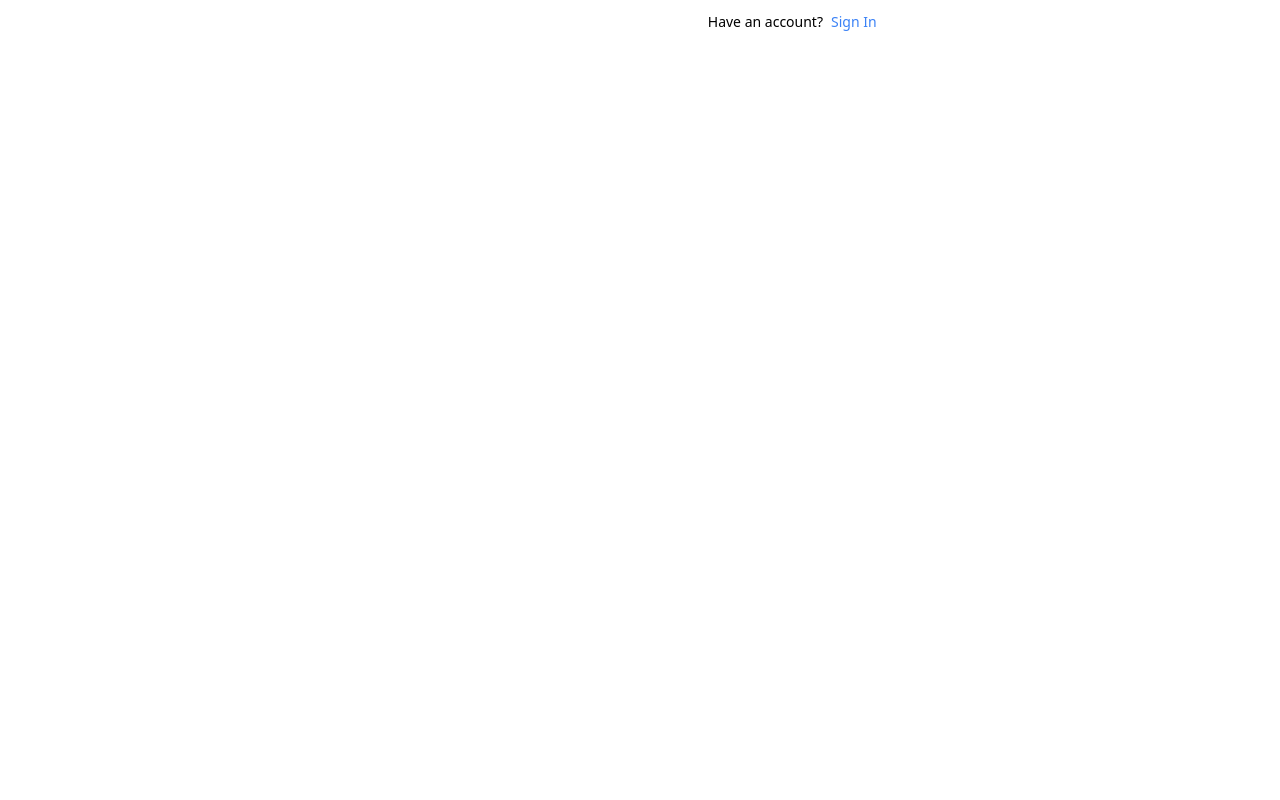
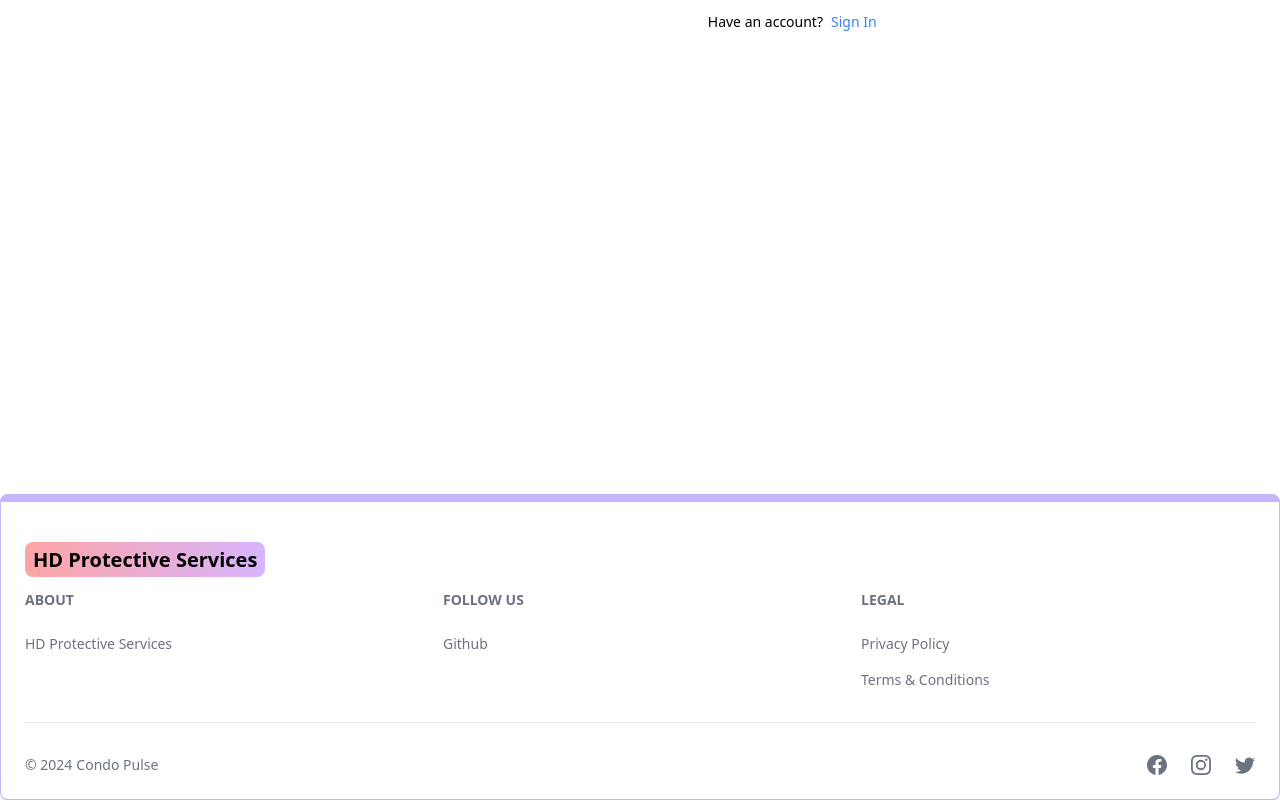
Before and after one commit to charanreddy24/condo-pulse-repo, a React (Vite) app in the folder client/: page /sign-up in a window 1280 px wide. Shown: the part 466-1266 px from the top of the page. Before the commit the page ends 960 px from the top, so only its background shows below. Built offline with nearby package versions, Linux system fonts and the light colour scheme.

Commit message:
Footer component

```diff
--- a/client/src/App.jsx
+++ b/client/src/App.jsx
@@ -6,6 +6,7 @@
 import SignIn from "/src/pages/sign-in/SignIn.jsx";
 import SignUp from "/src/pages/sign-up/SignUp.jsx";
 import NavbarHeader from "/src/components/NavbarHeader.jsx";
+import FooterComponent from "/src/components/FooterComponent.jsx";
 
 export default function App() {
   return (
@@ -18,6 +19,7 @@
         <Route path="/sign-in" element={<SignIn />} />
         <Route path="/sign-up" element={<SignUp />} />
       </Routes>
+      <FooterComponent />
     </BrowserRouter>
   );
 }
--- /dev/null
+++ b/client/src/components/FooterComponent.jsx
@@ -0,0 +1,64 @@
+import {Footer} from 'flowbite-react';
+import { Link, useLocation } from "react-router-dom";
+import {BsFacebook, BsInstagram, BsTwitter} from 'react-icons/bs';
+
+export default function FooterComponent(){
+   return(
+      <Footer container className='border border-t-8  rounded-lg border-violet-300'>
+         <div className='w-full max-w-7xl mx-auto'>
+            <div className='grid w-full justify-between sm:flex md:grid-cols-1'>
+               <div className='mt-5'>
+                  <Link to="/" className="self-center whitespace-nowrap text-lg sm:text-xl font-semibold dark:text-white">
+                     <span className="px-2 py-1 bg-gradient-to-r from-red-300 via-mint-500 to-purple-300 rounded-lg">
+                        HD Protective Services
+                     </span>
+                  </Link>
+               </div>
+            </div>
+            <div className='grid grid-cols-2 gap-8 mt-4 sm:grid-cols-3 sm:gap-6'>
+               <div>
+                  <Footer.Title title='About'/>
+                  <Footer.LinkGroup col>
+                     <Footer.Link href='/about' target='_blank' rel='noopener noreferrer'>
+                     HD Protective Services
+                     </Footer.Link>
+                  </Footer.LinkGroup>
+               </div>
+               <div>
+                  <Footer.Title title='Follow us'/>
+                  <Footer.LinkGroup col>
+                     <Footer.Link href='#'>
+                     Github
+                     </Footer.Link>
+                  </Footer.LinkGroup>
+               </div>
+               <div>
+                  <Footer.Title title='Legal'/>
+                  <Footer.LinkGroup col>
+                     <Footer.Link href='#'>
+                        Privacy Policy
+                     </Footer.Link>
+                     <Footer.Link href='#'>
+                        Terms &amp; Conditions
+                     </Footer.Link>
+
+                  </Footer.LinkGroup>
+               </div>
+            </div>
+            <div>
+               <Footer.Divider />
+               <div className='w-full sm:flex sm:items-center sm:justify-between'>
+                  <Footer.Copyright href='#' by='Condo Pulse' year={new Date().getFullYear()} />
+
+               <div className='flex gap-6 sm:mt-0 mt-4 sm:justify-center'>
+                  <Footer.Icon href='#' icon={BsFacebook}/>
+                  <Footer.Icon href='#' icon={BsInstagram}/>
+                  <Footer.Icon href='#' icon={BsTwitter}/>
+               </div>
+               </div>
+            </div>
+         </div>
+
+      </Footer>
+   )
+}
--- a/client/src/components/NavbarHeader.jsx
+++ b/client/src/components/NavbarHeader.jsx
@@ -11,7 +11,7 @@
         to="/"
         className="self-center whitespace-nowrap text-sm sm:text-xl font-semibold dark:text-white"
       >
-        <span className="px-2 py-1 bg-gradient-to-r from-red-300 via-mint-500 to-purple-300 rounded-lg text-gre">
+        <span className="px-2 py-1 bg-gradient-to-r from-red-300 via-mint-500 to-purple-300 rounded-lg">
           HD Protective Services
         </span>
       </Link>
--- a/client/src/pages/sign-up/SignUp.jsx
+++ b/client/src/pages/sign-up/SignUp.jsx
@@ -81,7 +81,7 @@
             onChange={handleChange}
             />
           </div>
-          <Button gradientDuoTone='purpleToPink' type='submit' disabled ={loading}>
+          <Button gradientDuoTone="purpleToBlue" type='submit' disabled ={loading}>
               {
                 loading ? (
                   <>
```
